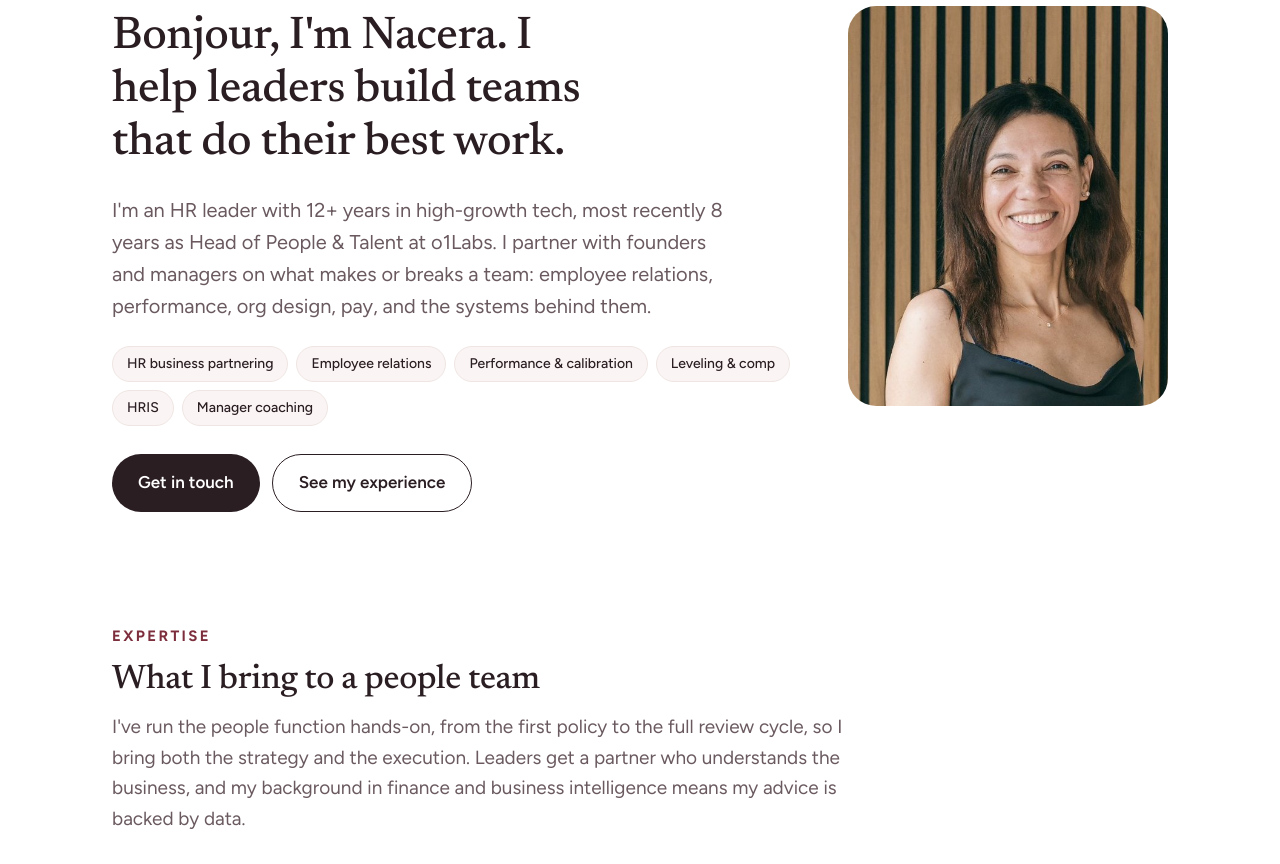
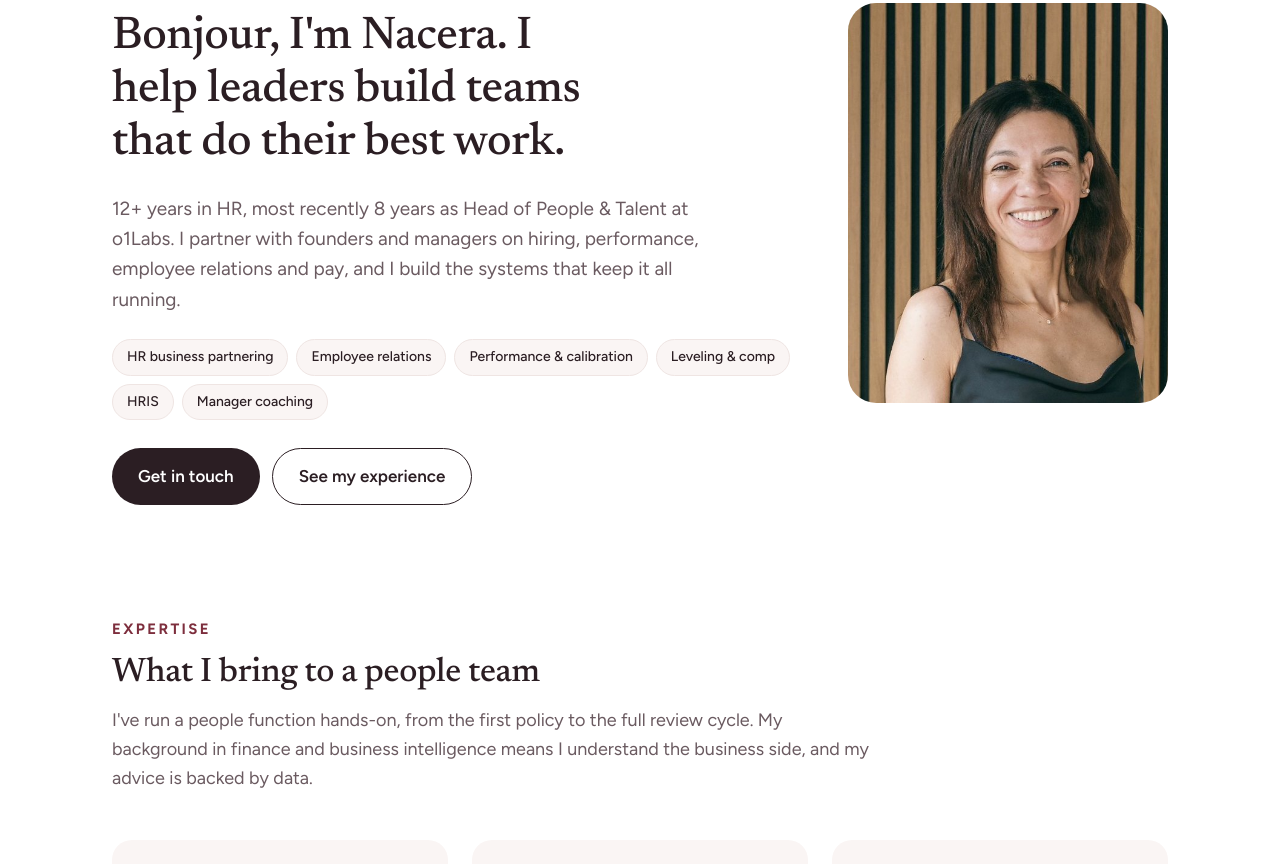
Before and after one commit to nacerarodstein-droid/nacerarodstein-droid.github.io, a plain HTML site: page index.html in a window 1280 px wide. Shown: the part 276-1140 px from the top of the page. Drawn offline with Linux system fonts and the light colour scheme.

Commit message:
Tighter intro copy; slightly smaller paragraph text
Co-Authored-By: Claude Opus 5.5 <noreply@anthropic.com>
Claude-Session: https://claude.ai/code/session_01LTPfgGBkGV5AdXiutV5mbq

```diff
--- a/index.html
+++ b/index.html
@@ -43,7 +43,7 @@ section[id]{scroll-margin-top:80px}
 .wrap{max-width:1120px;margin:0 auto;padding-left:32px;padding-right:32px}
 .eyebrow{font-family:var(--body);font-weight:700;font-size:15px;letter-spacing:.16em;color:var(--accent2);text-transform:uppercase}
 .h2{font-size:34px;letter-spacing:-.01em;line-height:1.2;text-wrap:balance}
-.lead{font-size:19px;color:var(--muted)}
+.lead{font-size:18px;color:var(--muted)}
 .muted{color:var(--muted)}
 .btn{display:inline-flex;align-items:center;min-height:48px;padding:14px 26px;border-radius:999px;font-weight:600;text-decoration:none;transition:transform .15s ease,box-shadow .15s ease}
 .btn:hover{transform:translateY(-1px);box-shadow:0 6px 16px rgba(59,31,39,.2)}
@@ -64,7 +64,7 @@ header{position:sticky;top:0;z-index:10;background:var(--bg);border-bottom:1px s
 .hero{display:flex;flex-wrap:wrap;align-items:center;gap:56px;padding-top:96px;padding-bottom:8px}
 .hero-text{flex:999 1 520px;min-width:0;display:flex;flex-direction:column;gap:24px}
 .hero h1{font-size:clamp(32px,3.6vw,46px);line-height:1.15;letter-spacing:-.01em;text-wrap:balance;max-width:680px}
-.hero .lead{font-size:20px;max-width:620px}
+.hero .lead{font-size:19px;max-width:600px}
 .open{align-self:flex-start;display:inline-flex;align-items:center;gap:10px;font-size:15px;font-weight:600;color:#1F7A4D;background:#E9F6EF;border:1px solid #CBEBD9;border-radius:999px;padding:6px 14px 6px 12px}
 .dot{width:8px;height:8px;border-radius:50%;background:#22A05A;box-shadow:0 0 0 3px rgba(34,160,90,.2)}
 .tags{display:flex;flex-wrap:wrap;gap:8px}
@@ -178,7 +178,7 @@ footer p{padding-top:24px;padding-bottom:24px;font-size:14px;color:var(--dark-fa
 <p class="open"><span class="dot" aria-hidden="true"></span>Open to People Partner, HRBP &amp; Talent roles</p>
 <p class="eyebrow">People Partner · HR Leader</p>
 <h1>Bonjour, I'm Nacera. I help leaders build teams that do their best work.</h1>
-<p class="lead">I'm an HR leader with 12+ years in high-growth tech, most recently 8 years as Head of People &amp; Talent at o1Labs. I partner with founders and managers on what makes or breaks a team: employee relations, performance, org design, pay, and the systems behind them.</p>
+<p class="lead">12+ years in HR, most recently 8 years as Head of People &amp; Talent at o1Labs. I partner with founders and managers on hiring, performance, employee relations and pay, and I build the systems that keep it all running.</p>
 <div class="tags" aria-label="Core areas">
 <span>HR business partnering</span><span>Employee relations</span><span>Performance &amp; calibration</span><span>Leveling &amp; comp</span><span>HRIS</span><span>Manager coaching</span>
 </div>
@@ -195,7 +195,7 @@ footer p{padding-top:24px;padding-bottom:24px;font-size:14px;color:var(--dark-fa
 <div class="intro">
 <p class="eyebrow">Expertise</p>
 <h2 class="h2">What I bring to a people team</h2>
-<p class="lead">I've run the people function hands-on, from the first policy to the full review cycle, so I bring both the strategy and the execution. Leaders get a partner who understands the business, and my background in finance and business intelligence means my advice is backed by data.</p>
+<p class="lead">I've run a people function hands-on, from the first policy to the full review cycle. My background in finance and business intelligence means I understand the business side, and my advice is backed by data.</p>
 </div>
 <div class="cards">
 <div class="card">
```
